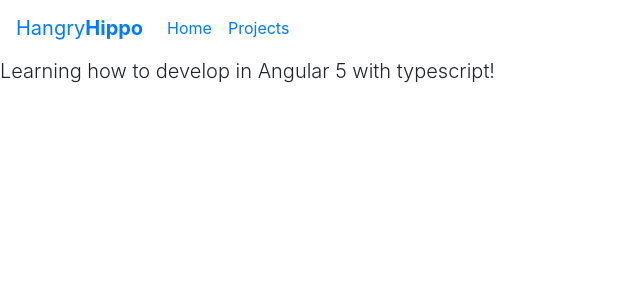
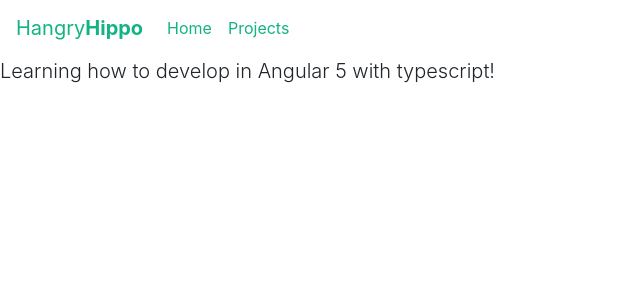
Before and after one commit to hyracinth/hyracinthWeb, an Angular app: page /Home in a window 1280 px wide. Shown: the top 300 px of the page, without its empty margins (0-640 px from the left). Built offline with nearby package versions, Linux system fonts and the light colour scheme.

Commit message:
Removed Bootstrap scss from angular-cli.json: Importing from main.scss to allow for overriding

```diff
--- a/src/assets/scss/_variables.scss
+++ b/src/assets/scss/_variables.scss
@@ -1 +1,5 @@
 //import colors.scss and fonts.scss + contains all others variables
+@import "colors";
+@import "fonts";
+
+$primary: rgb(19, 179, 131);
--- a/src/assets/scss/main.scss
+++ b/src/assets/scss/main.scss
@@ -1,3 +1,6 @@
 //import variables.scss and contains all the css
 @import "variables";
 @import "mixins";
+
+//Bootstrap content needs to be imported AFTER
+@import "~bootstrap/scss/bootstrap";
```
Also changed, not shown: .angular-cli.json.
